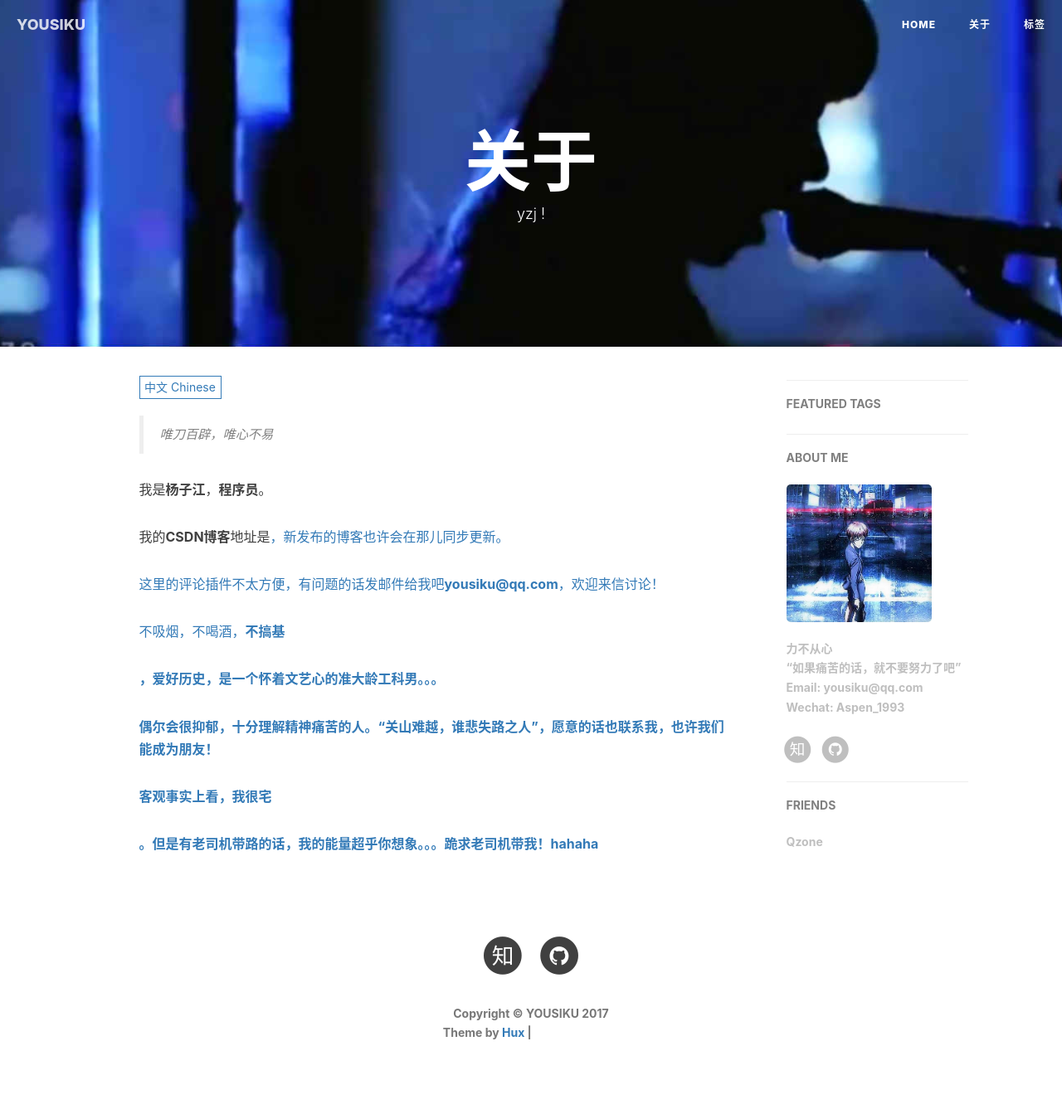
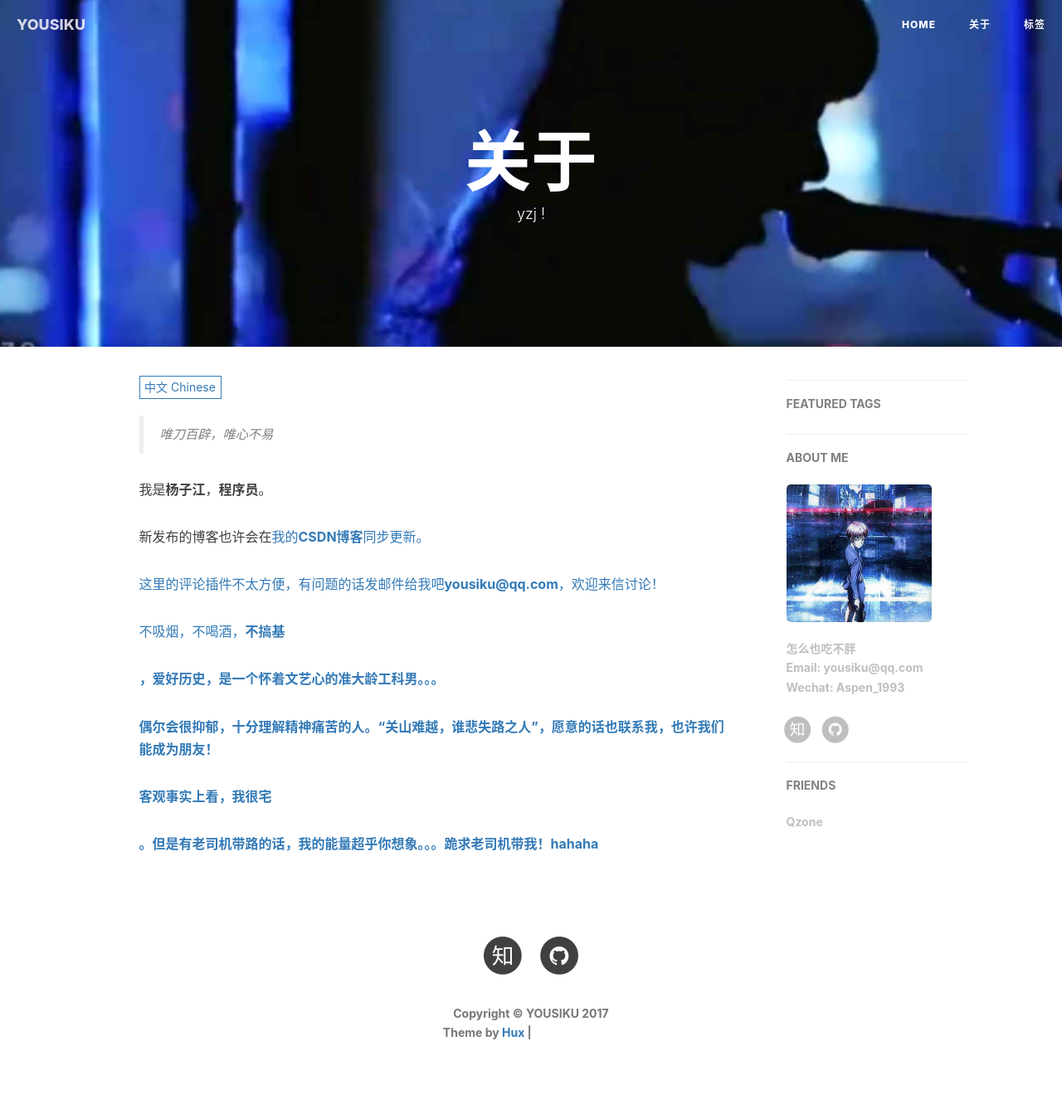
Before and after one commit to yousiku/yousiku.github.io, a Jekyll site: the page built from about.html, in a window 1280 px wide. Shown: the whole page at 83% size. Built offline with Jekyll 4.4.1, drawn with Linux system fonts in a browser that asks for light colours; nearby versions of some CDN libraries; comment, search, counter and statistics services are not loaded; grey boxes are pictures that could not be loaded.

Commit message:
修改about“

```diff
--- a/_config.yml
+++ b/_config.yml
@@ -71,7 +71,7 @@ ga_domain: yangzj.com
 
 # Sidebar settings
 sidebar: true                           # whether or not using Sidebar.
-sidebar-about-description: "力不从心<br>“如果痛苦的话，就不要努力了吧”<br>Email: yousiku@qq.com<br>Wechat: Aspen_1993"
+sidebar-about-description: "怎么也吃不胖<br>Email: yousiku@qq.com<br>Wechat: Aspen_1993"
 sidebar-avatar: /img/avatar-yzj.jpg      # use absolute URL, seeing it's used in both `/` and `/about/`
 
 
--- a/about.html
+++ b/about.html
@@ -18,7 +18,7 @@ header-img: "img/about-bg.jpg"
     <blockquote><p>唯刀百辟，唯心不易</p></blockquote>
 
     <p>我是<strong>杨子江</strong>，<strong>程序员</strong>。</p>
-    <p>我的<strong>CSDN博客</strong>地址是<a href="http://blog.csdn.net/u012077155">，新发布的博客也许会在那儿同步更新。</P>
+    <p>新发布的博客也许会在<a href="http://blog.csdn.net/u012077155">我的<strong>CSDN博客</strong><a>同步更新。</P>
     <p>这里的评论插件不太方便，有问题的话发邮件给我吧<strong>yousiku@qq.com</strong>，欢迎来信讨论！</p>
     <p>不吸烟，不喝酒，<strong>不搞基</p>，爱好历史，是一个怀着文艺心的准大龄工科男。。。</p>
     <p>偶尔会很抑郁，十分理解精神痛苦的人。“关山难越，谁悲失路之人”，愿意的话也联系我，也许我们能成为朋友！</p>
```
